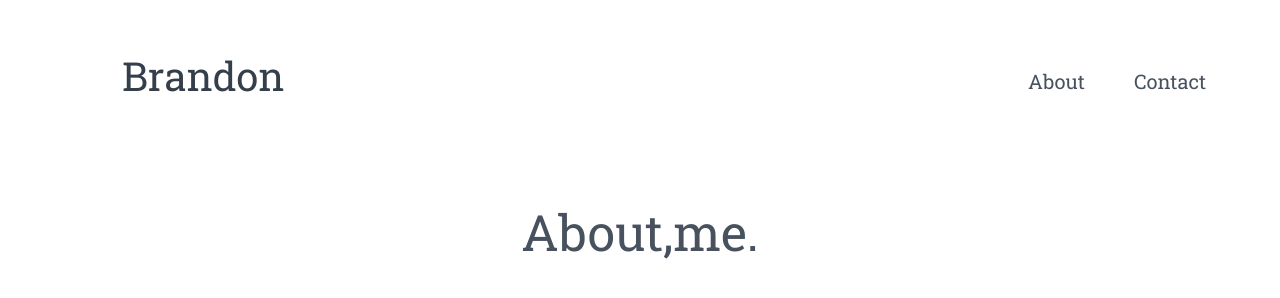
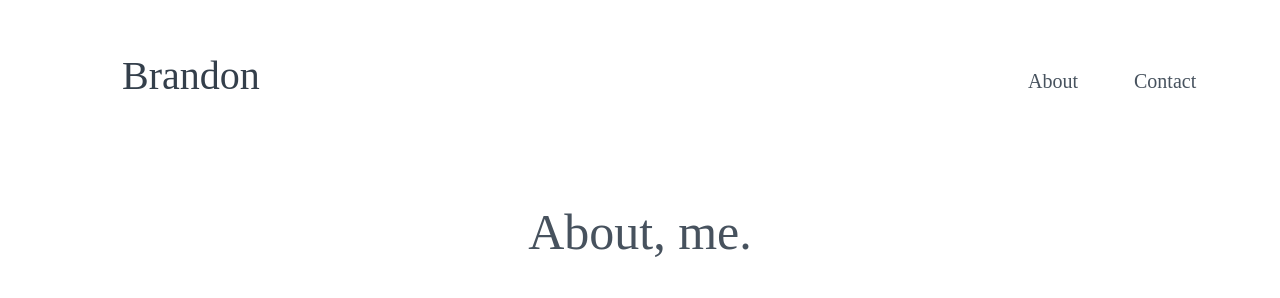
Before and after one commit to woshiHD/woshiHD.github.io, a plain HTML site: page index.html in a window 1280 px wide. Drawn offline with Linux system fonts and the light colour scheme.

Commit message:
test roboto

```diff
--- a/index.html
+++ b/index.html
@@ -3,7 +3,9 @@
   <head>
     <meta charset="utf-8" name="viewport" content="width=device-width, initial-scale=1.0">
     <link rel="stylesheet" href="style.css">
-    <link href='http://fonts.googleapis.com/css?family=Roboto+Slab:400,100,300,700&subset=latin,latin-ext' rel='stylesheet' type='text/css'>
+    <style>
+      @import url('https://fonts.googleapis.com/css2?family=Roboto&display=swap');
+    </style>
     <title>Brandon</title>
   </head>
   <body class="background">
@@ -21,13 +23,12 @@
         </div>
       </div>
     <div class="aboutname">
-      <span>About,me.</span>
+      <span>About, me.</span>
     </div>
     <div class="grid">
       <div class="">
 
       </div>
-
     </div>
   </body>
 </html>
```
